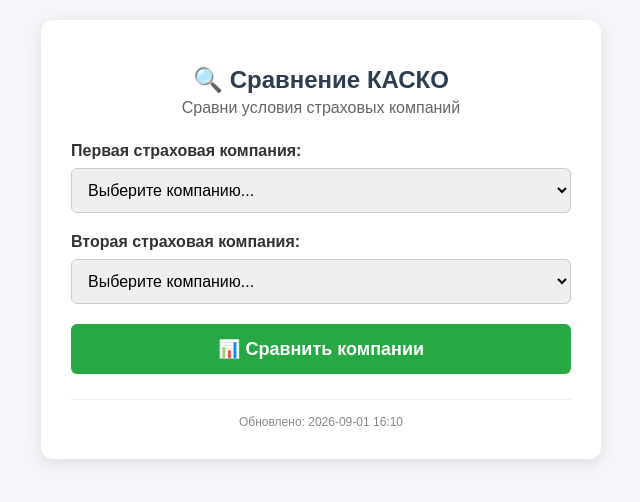
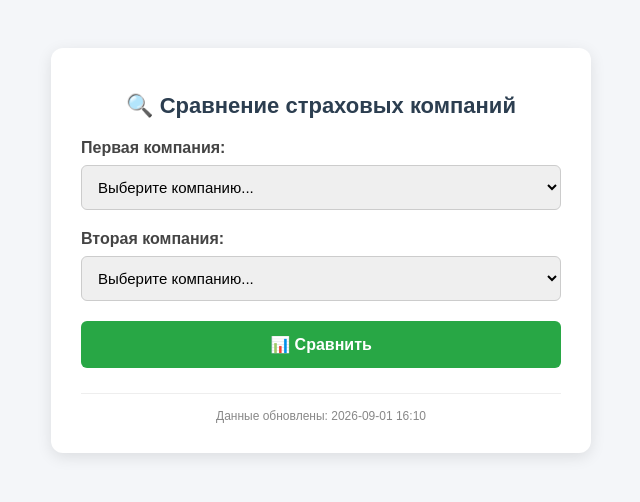
Before and after one commit to vilvetti-cloud/insurance-comparator, a Flask app: page / in a window 1280 px wide. Shown: the top 502 px of the page, without its empty margins (319-959 px from the left). Run offline with Flask 3, Linux system fonts and the light colour scheme.

Commit message:
Update index.html

```diff
--- a/templates/index.html
+++ b/templates/index.html
@@ -5,52 +5,42 @@
     <meta name="viewport" content="width=device-width, initial-scale=1.0">
     <title>Сравнение КАСКО</title>
     <style>
-        body { font-family: Arial, sans-serif; background: #f4f6f9; margin: 0; padding: 20px; display: flex; justify-content: center; }
-        .card { background: white; padding: 30px; border-radius: 12px; box-shadow: 0 4px 15px rgba(0,0,0,0.1); max-width: 500px; width: 100%; text-align: center; }
-        h1 { color: #2c3e50; font-size: 24px; margin-bottom: 5px; }
-        .subtitle { color: #666; margin-bottom: 25px; }
+        body { font-family: Arial, sans-serif; background: #f4f6f9; padding: 40px 20px; display: flex; justify-content: center; }
+        .card { background: white; padding: 30px; border-radius: 12px; box-shadow: 0 4px 15px rgba(0,0,0,0.1); max-width: 480px; width: 100%; text-align: center; }
+        h1 { color: #2c3e50; font-size: 22px; margin-bottom: 20px; }
         .form-group { margin-bottom: 20px; text-align: left; }
-        label { display: block; margin-bottom: 8px; font-weight: bold; color: #333; }
-        select { width: 100%; padding: 12px; border: 1px solid #ccc; border-radius: 6px; font-size: 16px; box-sizing: border-box; }
-        .btn-submit { width: 100%; padding: 14px; background: #28a745; color: white; border: none; border-radius: 6px; font-size: 18px; font-weight: bold; cursor: pointer; transition: background 0.2s; }
-        .btn-submit:hover { background: #218838; }
+        label { display: block; margin-bottom: 8px; font-weight: bold; color: #444; }
+        select { width: 100%; padding: 12px; border: 1px solid #ccc; border-radius: 6px; font-size: 15px; box-sizing: border-box; }
+        .btn { width: 100%; padding: 14px; background: #28a745; color: white; border: none; border-radius: 6px; font-size: 16px; font-weight: bold; cursor: pointer; }
+        .btn:hover { background: #218838; }
         .footer-info { margin-top: 25px; font-size: 12px; color: #888; border-top: 1px solid #eee; padding-top: 15px; }
     </style>
 </head>
 <body>
-
 <div class="card">
-    <h1>🔍 Сравнение КАСКО</h1>
-    <div class="subtitle">Сравни условия страховых компаний</div>
-
+    <h1>🔍 Сравнение страховых компаний</h1>
     <form action="/compare" method="POST">
         <div class="form-group">
-            <label for="company1">Первая страховая компания:</label>
-            <select name="company1" id="company1" required>
+            <label>Первая компания:</label>
+            <select name="company1" required>
                 <option value="" disabled selected>Выберите компанию...</option>
                 {% for company in companies %}
                     <option value="{{ company }}">{{ company }}</option>
                 {% endfor %}
             </select>
         </div>
-
         <div class="form-group">
-            <label for="company2">Вторая страховая компания:</label>
-            <select name="company2" id="company2" required>
+            <label>Вторая компания:</label>
+            <select name="company2" required>
                 <option value="" disabled selected>Выберите компанию...</option>
                 {% for company in companies %}
                     <option value="{{ company }}">{{ company }}</option>
                 {% endfor %}
             </select>
         </div>
-
-        <button type="submit" class="btn-submit">📊 Сравнить компании</button>
+        <button type="submit" class="btn">📊 Сравнить</button>
     </form>
-
-    <div class="footer-info">
-        Обновлено: {{ last_updated }}
-    </div>
+    <div class="footer-info">Данные обновлены: {{ last_updated }}</div>
 </div>
-
 </body>
 </html>
```
